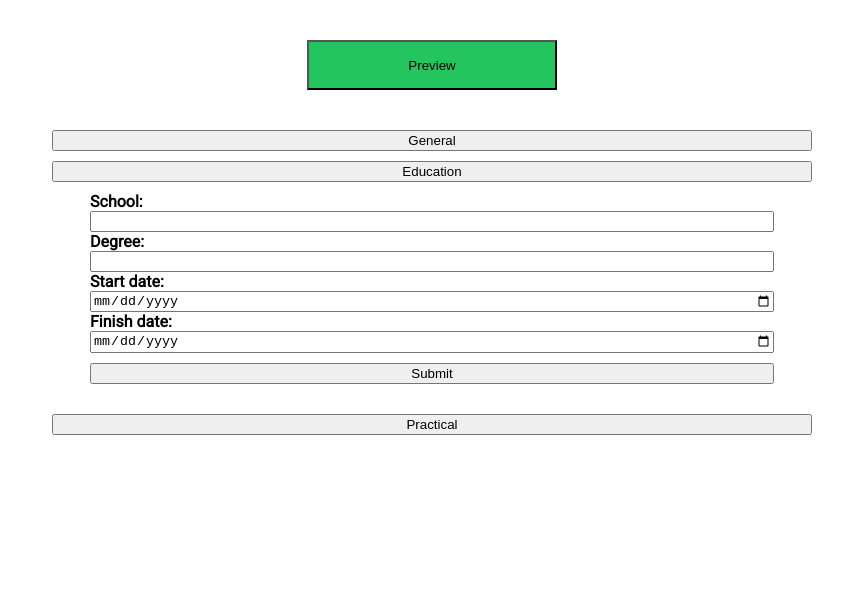
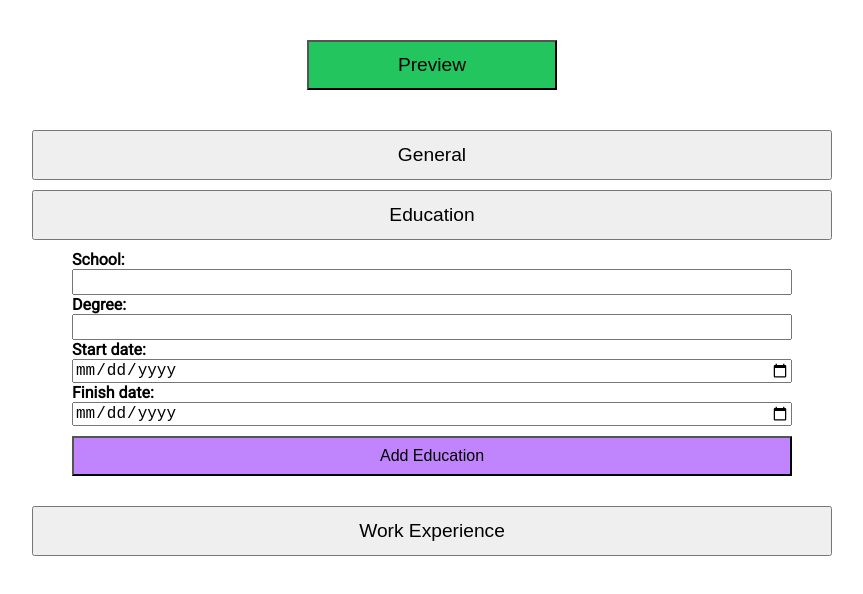
Before and after one commit to wojwoj8/TOP-CV-PROJECT, a React (Create React App) app: page / in a window 1280 px wide. Both pictures are taken after a click on the button "Education". Shown: the top 594 px of the page, without its empty margins (208-1071 px from the left). Built offline with nearby package versions, Linux system fonts and the light colour scheme; a web font is replaced by a local one.

Commit message:
better css

```diff
--- a/package.json
+++ b/package.json
@@ -3,6 +3,8 @@
   "version": "0.1.0",
   "private": true,
   "dependencies": {
+    "@mdi/light-js": "^0.2.63",
+    "@mdi/react": "^1.6.1",
     "@testing-library/jest-dom": "^5.16.5",
     "@testing-library/react": "^13.4.0",
     "@testing-library/user-event": "^13.5.0",
--- a/src/components/EducationForm.js
+++ b/src/components/EducationForm.js
@@ -46,7 +46,7 @@ class EducationForm extends Component{
                     type="date"
                     ></input>
 
-                    <button type="submit">Submit</button>
+                    <button type="submit">Add Education</button>
                 </form>
             </div>
         )
--- a/src/components/Forms.scss
+++ b/src/components/Forms.scss
@@ -1,4 +1,14 @@
-$padding:0 clamp(30px, calc(25vw - 60px), 25vw);
+$padding:0 clamp(30px, calc(25vw - 80px), 25vw);
+
+$fontSize: 1.2rem;
+$inputFontSize: 1rem;
+
+input{
+    font-size: $inputFontSize;
+    height:20px;
+}
+
+
 #root{
     padding: $padding;
 }
@@ -28,6 +38,8 @@ form{
 
 .sh-butt{
     width:100%;
+    height: 50px;
+    font-size: $fontSize;
 }
 .general{
     @extend .flex-prop;
@@ -51,6 +63,7 @@ form{
 textarea{
     height:200px;
     resize:none;
+    font-size: $inputFontSize;
 }
 label{
     font-weight: bold;
@@ -61,6 +74,9 @@ label{
 // }
 button[type="submit"]{
     margin:inherit;
+    height: 40px;
+    font-size: $inputFontSize;
+    background-color: #c084fc;
 }
 
 // , .general, .general-form, .education-form, .education, .practical, .practical-form
--- a/src/components/PracticalForm.js
+++ b/src/components/PracticalForm.js
@@ -10,7 +10,7 @@ class PracticalForm extends Component{
             <div className="practical">
                 <button
                 onClick={this.props.showHide}
-                className="sh-butt">Practical</button>
+                className="sh-butt">Work Experience</button>
                 <form className="practical-form hidden"
                 onSubmit={this.props.onSub}>
                     <label htmlFor="companyName">Company name: </label>
@@ -42,7 +42,7 @@ class PracticalForm extends Component{
                     onChange={this.props.handleChange}
                     >
                     </textarea>
-                    <button type="submit">Submit</button>
+                    <button type="submit">Add Work Experience</button>
                 </form>
             </div>
         );
--- a/src/components/Preview.js
+++ b/src/components/Preview.js
@@ -1,4 +1,6 @@
 import React, {Component} from "react";
+import Icon from '@mdi/react';
+import { mdilPencil } from '@mdi/light-js';
 
 class Preview extends Component{
 
@@ -26,11 +28,13 @@ class Preview extends Component{
                     {github}
                     </a>
                 </div>
-                <h3>Education</h3>
+                <h2>Education</h2>
                 {educations.map((education) => {
                     return(
                         <div key={education.id} className="preview-education">
-                            <button onClick={this.props.editButt.bind(this, education, "education")}>Edit</button>
+                            <button onClick={this.props.editButt.bind(this, education, "education")}>
+                            <Icon path={mdilPencil} size={1} />
+                            </button>
 
                             <p>
                                 School: {education.school}
@@ -49,11 +53,13 @@ class Preview extends Component{
 
 
                 })}
-                <h3>Work Experience</h3>
+                <h2>Work Experience</h2>
                 {practicals.map((practical) => {
                     return(
                         <div key={practical.id} className="preview-practical">
-                            <button onClick={this.props.editButt.bind(this, practical, "practical")}>Edit</button>
+                            <button onClick={this.props.editButt.bind(this, practical, "practical")}>
+                            <Icon path={mdilPencil} size={1} spin/>
+                            </button>
 
                             <p>
                                 Company: {practical.companyName}
--- a/src/components/Preview.scss
+++ b/src/components/Preview.scss
@@ -1,3 +1,5 @@
+$fontSize: 1.2rem;
+
 .flex-prop{
     display:flex;
     width:100%;
@@ -21,6 +23,7 @@
     background-color: #22c55e;
     width: 250px;
     height:50px;
+    font-size: $fontSize;
 }
 
 .preview-content{
```
Also changed, not shown: 1 other file (tests, documents, lock files or other folders).
